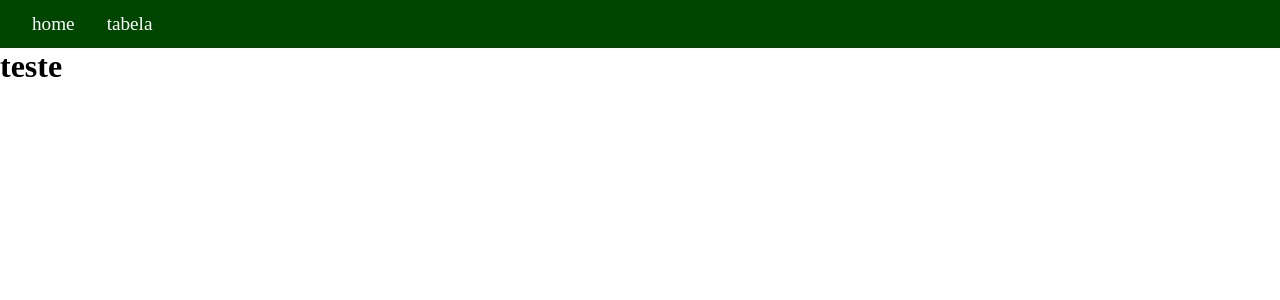
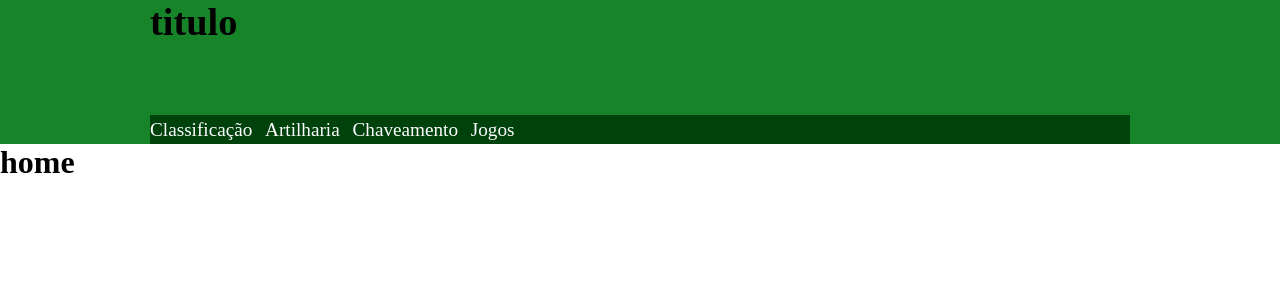
Before and after one commit to iTzMvz/sepe-copao, a Vue app: page / in a window 1280 px wide. Shown: the top 300 px of the page. Built offline with nearby package versions, Linux system fonts and the light colour scheme.

Commit message:
init projects

```diff
--- a/src/App.vue
+++ b/src/App.vue
@@ -1,22 +1,51 @@
 <template>
   <header>
-  <nav>
-    <router-link to="/">home</router-link>
-    <router-link to="/tabela">tabela</router-link>
-  </nav>
+    <div class="container">
+      <h1>titulo</h1>
+    </div>
+    <div class="sub-header">
+      <div class="sub-container">
+      <router-link to="/tabela">Classificação</router-link>
+      <router-link to="/">Artilharia</router-link>
+      <router-link to="/">Chaveamento</router-link>
+      <router-link to="/">Jogos</router-link> </div>
+    </div>
+
 </header>
   <RouterView />
 </template>
 <style scoped>
 header {
-  height: 3rem;
+  display: grid;
+  height: 18.06vh;
+  font-size: 1.2rem;
+  background-color: #17842A;
+  width: 100vw  ;
+  justify-content: center;
+
+}
+.container{
+  height: 14.35vh;
+  width: 76.56vw;
+}
+.sub-header{
+  height: 3.70vh;
+  background-color: #00420C;
   display: flex;
-  background-color: rgb(0, 70, 0);
-  color: #fff;
-  font-size: 1.2rem;
-  padding-left: 2rem;
+  align-items: center;
+  justify-content: center;
 }
-
+.sub-container{
+  display: flex;
+  width: 76.56vw;
+  justify-content: flex-start;
+  gap: 1vw;
+}
+.sub-container a{
+  color: white;
+  font-size: 1em;
+}
+/*
 nav {
   column-gap: 2rem;
   margin-bottom: 0;
@@ -27,5 +56,5 @@ nav {
 nav a {
   text-decoration: none;
   color: #fff;
-}
+}*/
 </style>
--- a/src/views/HomeView.vue
+++ b/src/views/HomeView.vue
@@ -1,3 +1,3 @@
 <template>
-<h1>teste</h1>
+<h1>home</h1>
 </template>
--- a/src/views/TabelaView.vue
+++ b/src/views/TabelaView.vue
@@ -12,12 +12,13 @@ onMounted(async () =>{
 
 </script>
 <template>
-    <h1>Home</h1>
-    <div>
+
+    <h1>Tabela</h1>
+    <div class="table1">
   <table>
     <thead>
     <tr>
-      <th>posição</th>
+      <th>Classificação</th>
       <th>nome</th>
       <th>pontuação</th>
       <th>jogos</th>
@@ -38,7 +39,8 @@ onMounted(async () =>{
 h1{
     text-align: center;
 }
-table{
+.table1{
+    margin: 0px0,23;
     display: flex;
     text-align: center;
     justify-content: center;
```
